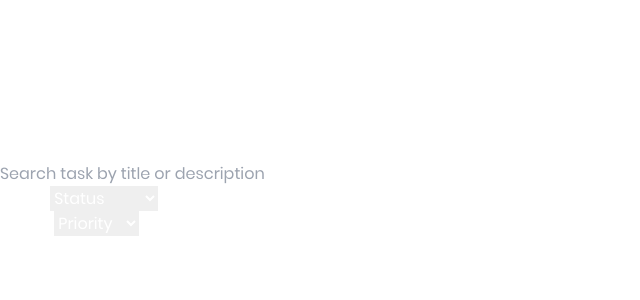
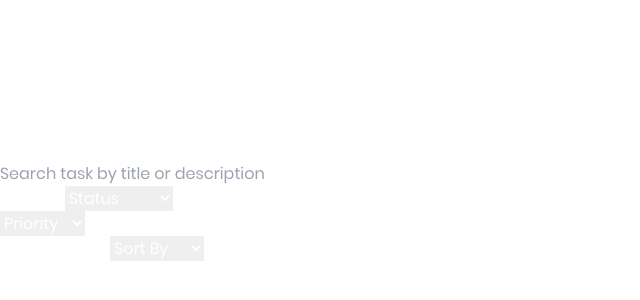
Before and after one commit to oagbolade/1840-task-management, a Next.js app: page / in a window 1280 px wide. Shown: the part 1346-1646 px from the top of the page, without its empty margins (0-640 px from the left). Built offline with nearby package versions, Linux system fonts and the light colour scheme.

Commit message:
Added functionality to sort by priority and due date

```diff
--- a/src/Components/Button.tsx
+++ b/src/Components/Button.tsx
@@ -3,7 +3,7 @@ import React from 'react'
 
 export const Button = ({ onClick }: { onClick: () => void }) => {
     return (
-        <button onClick={onClick} className="mb-10 inline-flex items-center px-3 py-2 text-sm font-medium text-center text-white bg-green-700 rounded-lg hover:bg-green-800 focus:ring-4 focus:outline-none focus:ring-green-300" aria-label="Add task">
+        <button onClick={onClick} className="mb-12 inline-flex items-center px-3 py-2 text-sm font-medium text-center text-white bg-green-700 rounded-lg hover:bg-green-800 focus:ring-4 focus:outline-none focus:ring-green-300" aria-label="Add task">
             Add Task <Add />
         </button>
     )
--- a/src/Components/Dropdown.tsx
+++ b/src/Components/Dropdown.tsx
@@ -5,16 +5,16 @@ import { Priority, Status } from "@/Types/types";
 type DropdownProps = {
     onStatusChange: (status: Status) => void;
     onPriorityChange: (priority: Priority) => void;
+    onSortChange: (sortBy: string) => void;
 };
 
-export function Dropdown({ onStatusChange, onPriorityChange }: DropdownProps) {
+export function Dropdown({ onStatusChange, onPriorityChange, onSortChange }: DropdownProps) {
     return (
-        <div>
-
+        <div className="flex justify-start gap-20 mb-10">
             <div className="flex justify-start gap-3 mb-10">
-            <div className="w-24">
-                <label htmlFor="status" className="sr-only">Status</label>
-                <select id="status" className="bg-gray-50 border border-gray-300 text-gray-900 text-sm rounded-lg focus:ring-blue-500 focus:border-blue-500 block w-full p-2.5" onChange={(e) => onStatusChange(e.target.value as Status)} aria-label="Task status">
+                <div className="w-30">
+                    <label className="text-gray-900">Filter by:</label>
+                    <select id="status" className="mt-2 bg-gray-50 border border-gray-300 text-gray-900 text-sm rounded-lg focus:ring-blue-500 focus:border-blue-500 block w-full p-2.5" onChange={(e) => onStatusChange(e.target.value as Status)} aria-label="Task status">
                         <option value="">Status</option>
                         <option value="To Do">To Do</option>
                         <option value="In Progress">In Progress</option>
@@ -22,8 +22,7 @@ export function Dropdown({ onStatusChange, onPriorityChange }: DropdownProps) {
                     </select>
                 </div>
 
-            <div className="w-24">
-                <label htmlFor="priority" className="sr-only">Priority</label>
+                <div className="w-30 mt-8">
                     <select id="priority" className="bg-gray-50 border border-gray-300 text-gray-900 text-sm rounded-lg focus:ring-blue-500 focus:border-blue-500 block w-full p-2.5" onChange={(e) => onPriorityChange(e.target.value as Priority)} aria-label="Task priority">
                         <option value="">Priority</option>
                         <option value="High">High</option>
@@ -33,29 +32,16 @@ export function Dropdown({ onStatusChange, onPriorityChange }: DropdownProps) {
                 </div>
             </div>
 
-        {/* Sort by Duedate and priority */}
-        {/* <div className="flex justify-start gap-3 mb-10">
-            <div className="w-24">
-                <label htmlFor="status" className="sr-only">Due Date</label>
-                <select id="status" className="bg-gray-50 border border-gray-300 text-gray-900 text-sm rounded-lg focus:ring-blue-500 focus:border-blue-500 block w-full p-2.5" onChange={(e) => onStatusChange(e.target.value as Status)} aria-label="Task status">
-                    <option value="">Due Date</option>
-                    <option value="To Do">To Do</option>
-                    <option value="In Progress">In Progress</option>
-                    <option value="Done">Done</option>
+            <div className="flex justify-start gap-3 mb-10">
+                <div className="w-30">
+                    <label className="text-gray-900">Sort by(Desc):</label>
+                    <select id="sort" className="mt-2 bg-gray-50 border border-gray-300 text-gray-900 text-sm rounded-lg focus:ring-blue-500 focus:border-blue-500 block w-full p-2.5" onChange={(e) => onSortChange(e.target.value)} aria-label="Sort tasks">
+                        <option value="">Sort By</option>
+                        <option value="dueDate">Due Date</option>
+                        <option value="priority">Priority</option>
                     </select>
                 </div>
-
-            <div className="w-24">
-                <label htmlFor="priority" className="sr-only">Priority</label>
-                <select id="priority" className="bg-gray-50 border border-gray-300 text-gray-900 text-sm rounded-lg focus:ring-blue-500 focus:border-blue-500 block w-full p-2.5" onChange={(e) => onPriorityChange(e.target.value as Priority)} aria-label="Task priority">
-                    <option value="">Priority</option>
-                    <option value="High">High</option>
-                    <option value="Medium">Medium</option>
-                    <option value="Low">Low</option>
-                </select>
             </div>
-        </div> */}
         </div>
-
     )
 }
--- a/src/app/page.tsx
+++ b/src/app/page.tsx
@@ -15,6 +15,7 @@ export default function Home() {
   const [searchTerm, setSearchTerm] = useState('');
   const [statusFilter, setStatusFilter] = useState<Status>('');
   const [priorityFilter, setPriorityFilter] = useState<Priority>('');
+  const [sortBy, setSortBy] = useState<string>('');
   const [tasks, setTasks] = useState<Tasks[]>([]);
   const [currentTask, setCurrentTask] = useState<Tasks | null>(null);
   const [currentTaskIndex, setCurrentTaskIndex] = useState<number | null>(null);
@@ -50,6 +51,10 @@ export default function Home() {
 
   const handlePriorityChange = useCallback((priority: Priority) => {
     setPriorityFilter(priority);
+  }, []);
+
+  const handleSortChange = useCallback((sortBy: string) => {
+    setSortBy(sortBy);
   }, []);
 
   const handleDeleteTask = useCallback((index: number) => {
@@ -92,20 +97,31 @@ export default function Home() {
     });
   }, []);
 
-  const filteredTasks = useMemo(() => tasks.filter(task =>
-    (task.title.toLowerCase().includes(searchTerm.toLowerCase()) ||
-      task.description.toLowerCase().includes(searchTerm.toLowerCase())) &&
-    (statusFilter === '' || task.status === statusFilter) &&
-    (priorityFilter === '' || task.priority === priorityFilter)
-  ), [tasks, searchTerm, statusFilter, priorityFilter]);
+  const filteredTasks = useMemo(() => {
+    const sortedTasks = [...tasks];
+
+    if (sortBy === 'dueDate') {
+      sortedTasks.sort((a, b) => new Date(b.dueDate).getTime() - new Date(a.dueDate).getTime());
+    } else if (sortBy === 'priority') {
+      const priorityOrder = { 'High': 3, 'Medium': 2, 'Low': 1 };
+      sortedTasks.sort((a, b) => priorityOrder[b.priority as keyof typeof priorityOrder] - priorityOrder[a.priority as keyof typeof priorityOrder]);
+    }
+
+    return sortedTasks.filter(task =>
+      (task.title.toLowerCase().includes(searchTerm.toLowerCase()) ||
+        task.description.toLowerCase().includes(searchTerm.toLowerCase())) &&
+      (statusFilter === '' || task.status === statusFilter) &&
+      (priorityFilter === '' || task.priority === priorityFilter)
+    );
+  }, [tasks, searchTerm, statusFilter, priorityFilter, sortBy]);
 
   return (
     <Suspense fallback={<div>Loading...</div>}>
       <NavBar />
       <div className="max-w-2xl mx-auto mt-10 p-4 sm:p-6 lg:p-8">
         <SearchBar onSearch={handleSearch} />
-        <div className="flex justify-between items-center mb-4">
-          <Dropdown onStatusChange={handleStatusChange} onPriorityChange={handlePriorityChange} />
+        <div className="flex justify-between items-center">
+          <Dropdown onStatusChange={handleStatusChange} onPriorityChange={handlePriorityChange} onSortChange={handleSortChange} />
           <div>
             <Button onClick={toggleModal} />
           </div>
```
Lines whose indentation alone changed are shown as unchanged.
